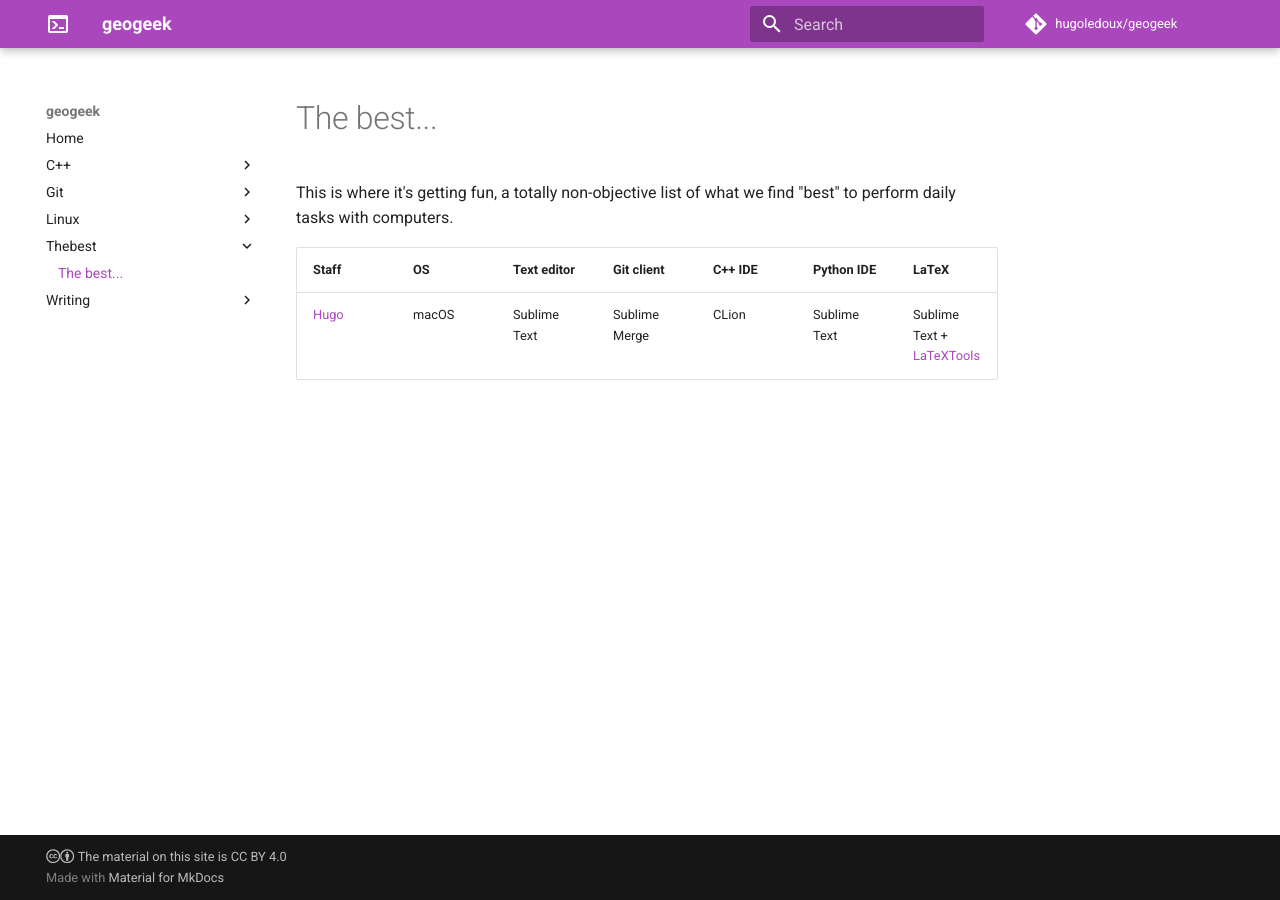
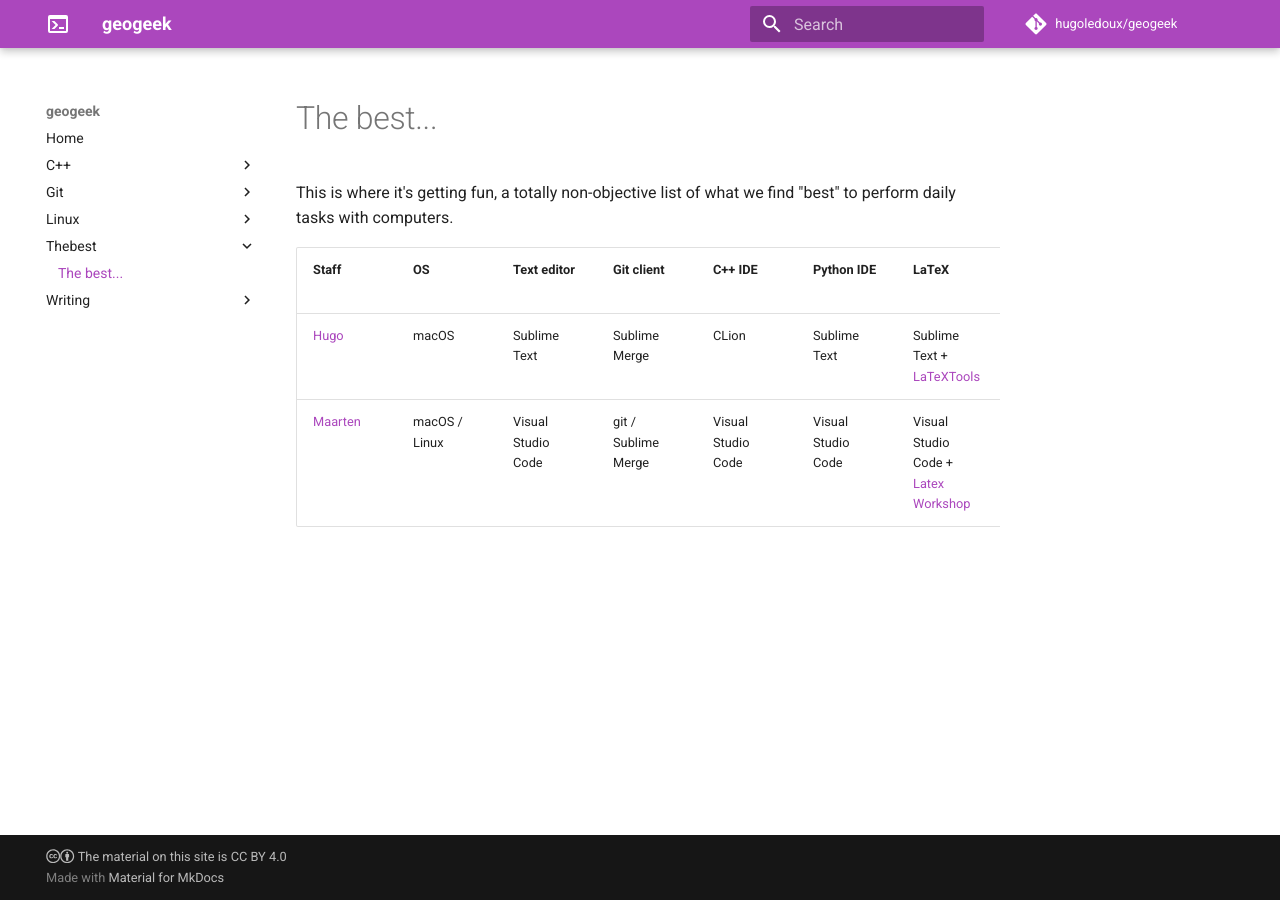
Before and after one commit to tudelft3d/geogeeks, an MkDocs documentation site: the page built from docs/thebest/index.md, in a window 1280 px wide. Built offline with MkDocs 1.6.1 and Material for MkDocs 9.7.7, drawn with Linux system fonts in a browser that asks for light colours; comment, search, counter and statistics services are not loaded.

Commit message:
Add my "best" tools.
I will---painfully---ignore best programming language (Julia).

```diff
--- a/docs/thebest/index.md
+++ b/docs/thebest/index.md
@@ -4,6 +4,7 @@
 
 This is where it's getting fun, a totally non-objective list of what we find "best" to perform daily tasks with computers.
 
-| Staff       | OS | Text editor  | Git client | C++ IDE | Python IDE | LaTeX |
-| :---------- | :- | :----------- | :--------- | :------ | :--------- | :---- |
-| [Hugo](https://3d.bk.tudelft.nl/hledoux) | macOS | Sublime Text | Sublime Merge | CLion | Sublime Text | Sublime Text + [LaTeXTools](https://latextools.readthedocs.io/en/latest/) |
+| Staff       | OS | Text editor  | Git client | C++ IDE | Python IDE | LaTeX | Reference manager |
+| :---------- | :- | :----------- | :--------- | :------ | :--------- | :---- | :---------------- |
+| [Hugo](https://3d.bk.tudelft.nl/hledoux) | macOS | Sublime Text | Sublime Merge | CLion | Sublime Text | Sublime Text + [LaTeXTools](https://latextools.readthedocs.io/en/latest/) | Jabref |
+| [Maarten](https://evetion.nl) | macOS / Linux | Visual Studio Code | git / Sublime Merge | Visual Studio Code | Visual Studio Code | Visual Studio Code + [Latex Workshop](https://marketplace.visualstudio.com/items?itemName=James-Yu.latex-workshop) | Zotero |
```
